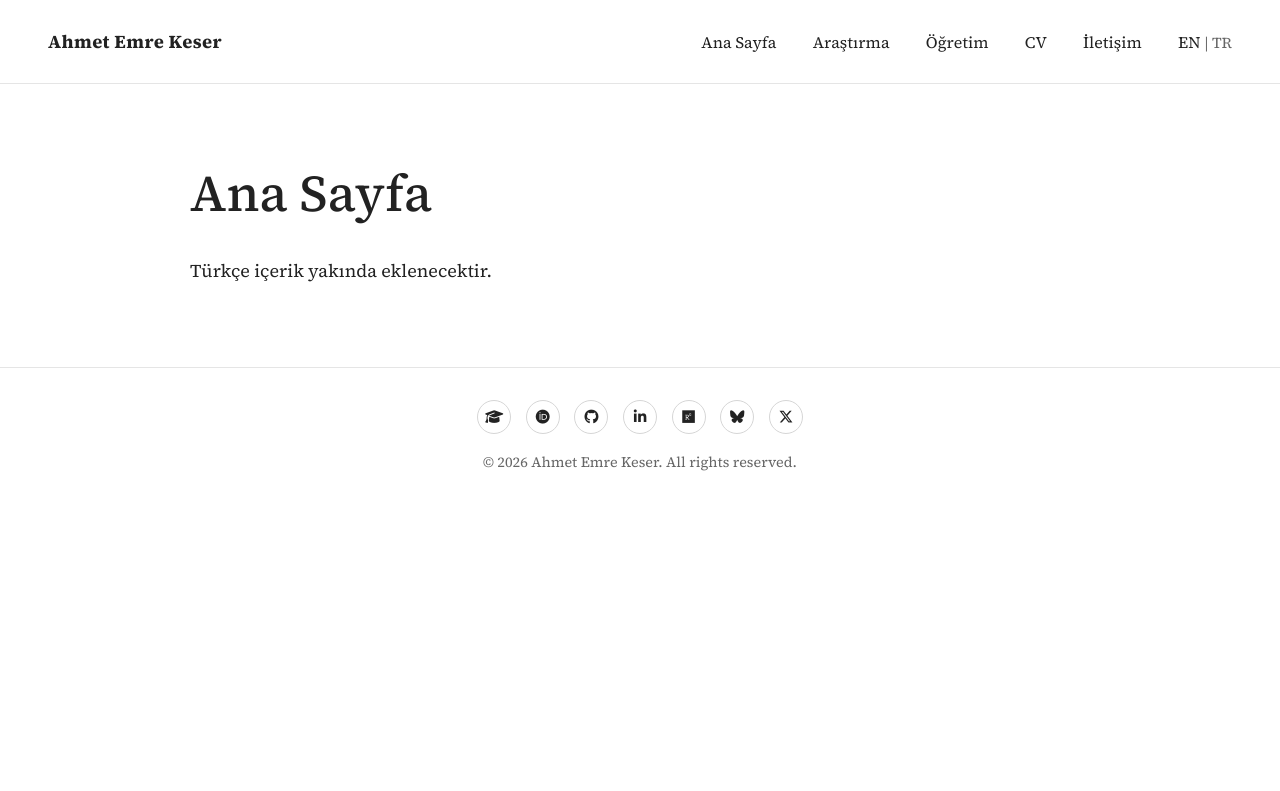
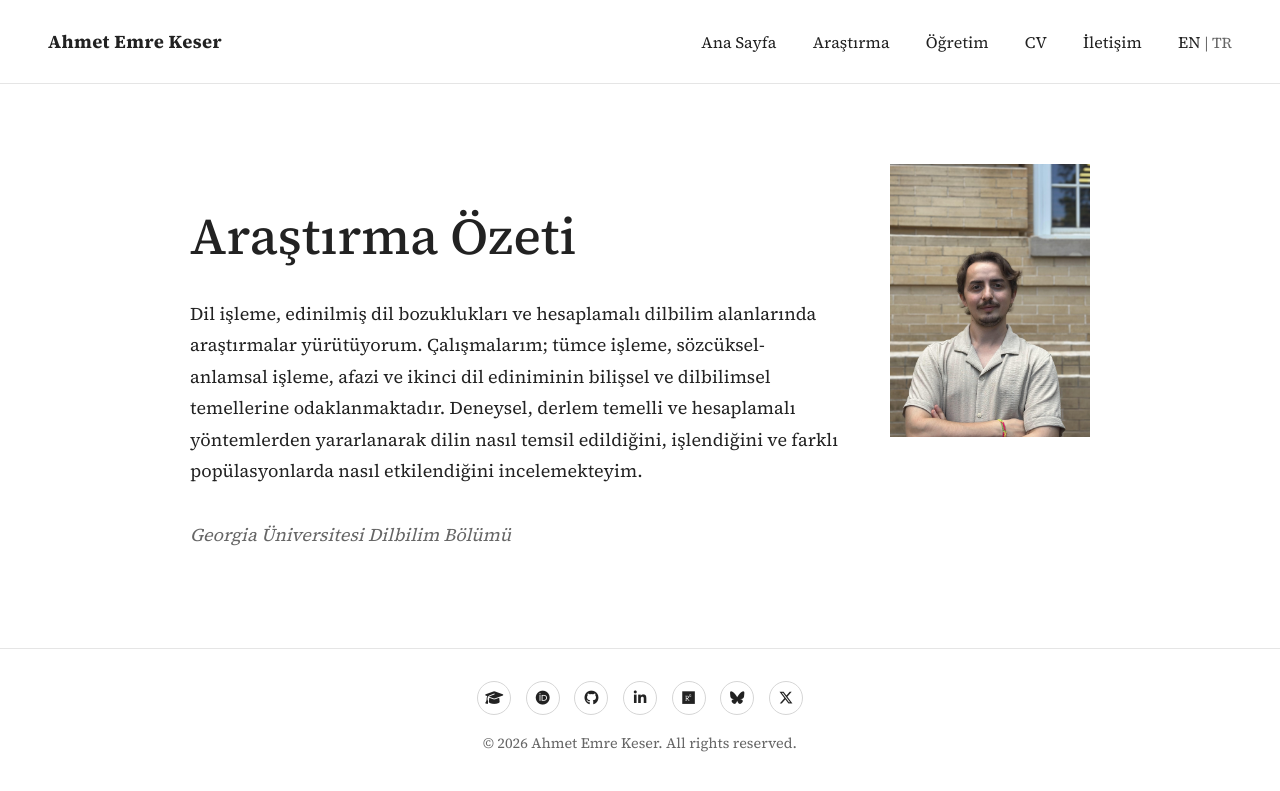
Before and after one commit to aekeser/aekeser.github.io, a Jekyll site: the page built from tr/index.md, in a window 1280 px wide. Shown: the top 791 px of the page. Built offline with Jekyll 4.4.1, drawn with Linux system fonts in a browser that asks for light colours.

Commit message:
Add Turkish homepage content

```diff
--- a/tr/index.md
+++ b/tr/index.md
@@ -5,6 +5,24 @@ permalink: /tr/
 lang: tr
 ---
 
-# Ana Sayfa
+<section class="home-intro">
 
-Türkçe içerik yakında eklenecektir.
+<div class="home-text">
+
+<h1>Araştırma Özeti</h1>
+
+<p>
+Dil işleme, edinilmiş dil bozuklukları ve hesaplamalı dilbilim alanlarında araştırmalar yürütüyorum. Çalışmalarım; tümce işleme, sözcüksel-anlamsal işleme, afazi ve ikinci dil ediniminin bilişsel ve dilbilimsel temellerine odaklanmaktadır. Deneysel, derlem temelli ve hesaplamalı yöntemlerden yararlanarak dilin nasıl temsil edildiğini, işlendiğini ve farklı popülasyonlarda nasıl etkilendiğini incelemekteyim.
+</p>
+
+<p class="affiliation">
+Georgia Üniversitesi Dilbilim Bölümü
+</p>
+
+</div>
+
+<div class="home-photo">
+<img src="/assets/images/portrait.png" alt="Ahmet Emre Keser">
+</div>
+
+</section>
```
